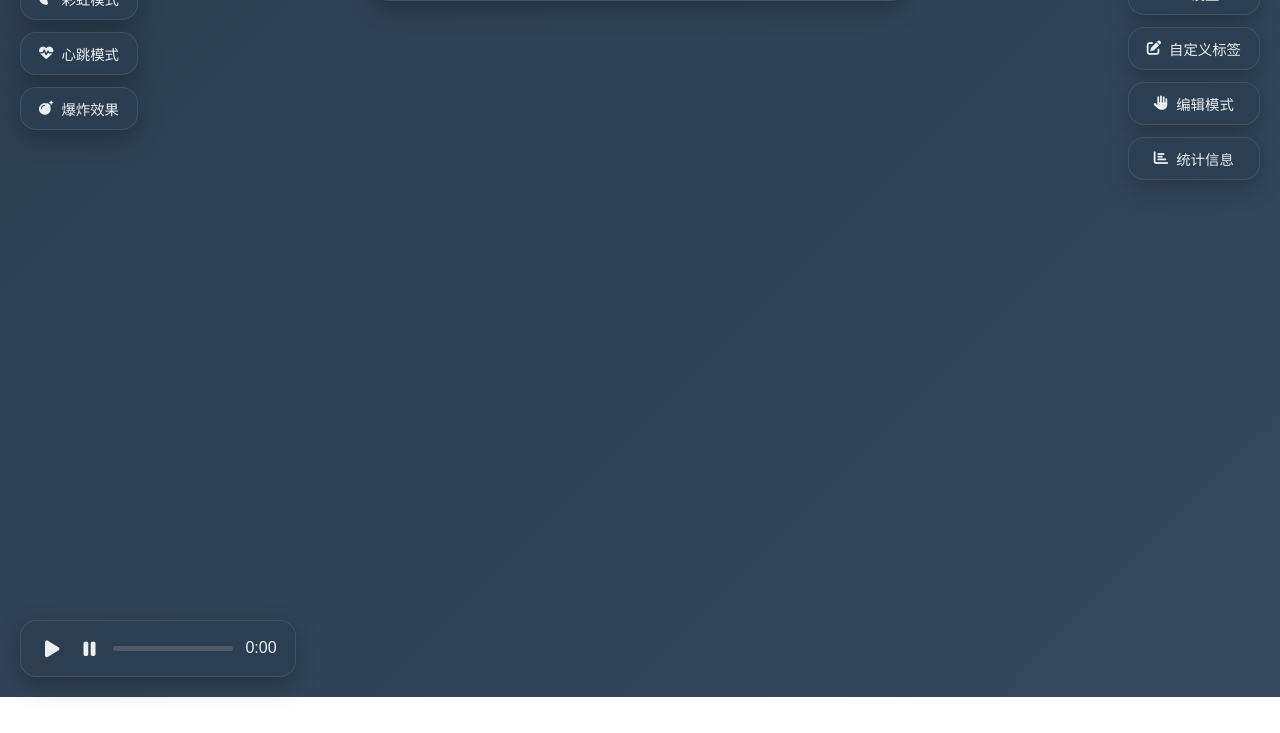
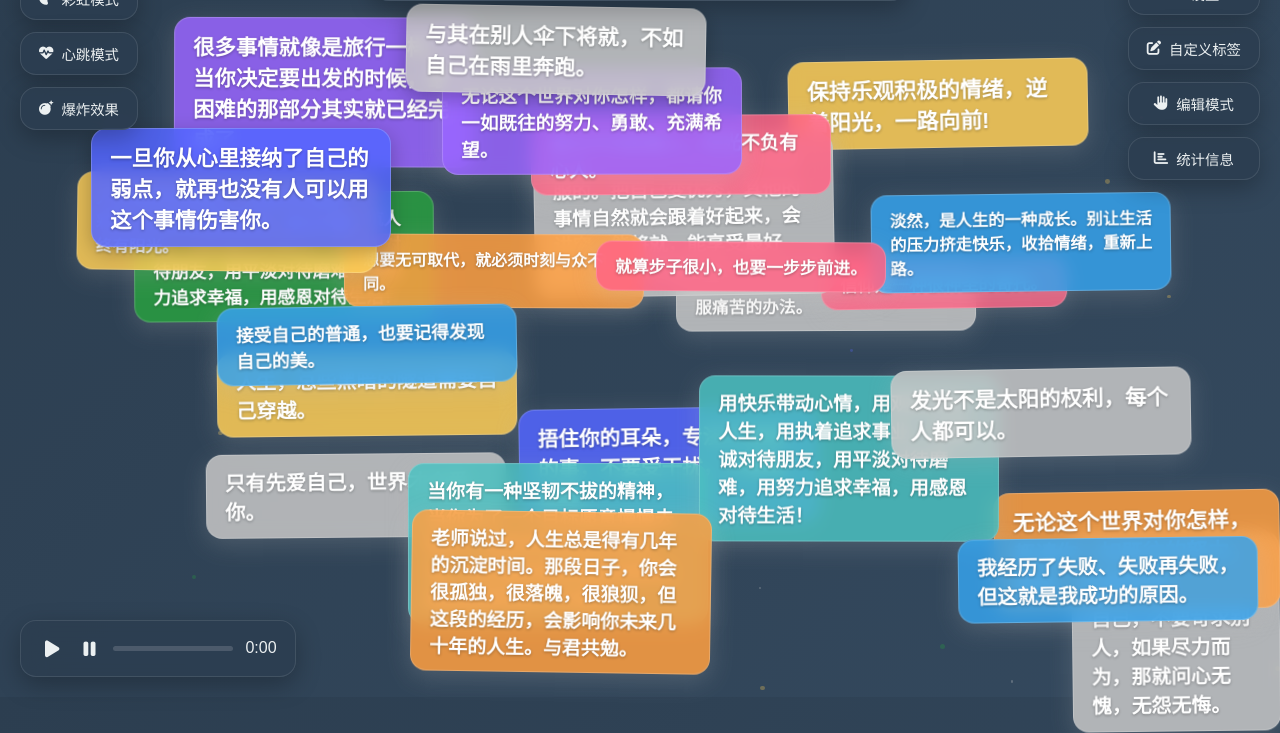
Before and after one commit to CHHZ7/CHHZ7.github.io, a plain HTML site: page index.html in a window 1280 px wide. Shown: the part 103-836 px from the top of the page. Before the commit the page ends 800 px from the top, so only its background shows below. Drawn offline with Linux system fonts and the light colour scheme.

Commit message:
Update index.html

```diff
--- a/index.html
+++ b/index.html
@@ -978,7 +978,7 @@
             return Math.random() * (max - min) + min;
         }
 
-        // 创建标签 - 完全重写的版本
+        // 创建标签 - 修复版本
         function createSticker(text = null) {
             // 如果标签数量达到上限，删除最旧的标签
             if (stickerCount >= settings.maxStickers) {
@@ -1075,6 +1075,8 @@
                 sticker.style.cursor = 'move';
                 setupDraggableSticker(sticker);
             }
+
+            return sticker;
         }
 
         // 删除最早标签
@@ -1194,7 +1196,7 @@
                 document.documentElement.style.setProperty('--text-dark', '#4a5568');
                 document.documentElement.style.setProperty('--text-light', '#ecf0f1');
                 document.documentElement.style.setProperty('--card-dark', 'rgba(255, 255, 255, 0.85)');
-                document.documentElement.style.setProperty('--card-light', 'rgba(44, 62, 80, 0.85)';
+                document.documentElement.style.setProperty('--card-light', 'rgba(44, 62, 80, 0.85)');
                 document.querySelector('.theme-toggle').innerHTML = '<i class="fas fa-moon"></i> 夜间模式';
             }
 
```
